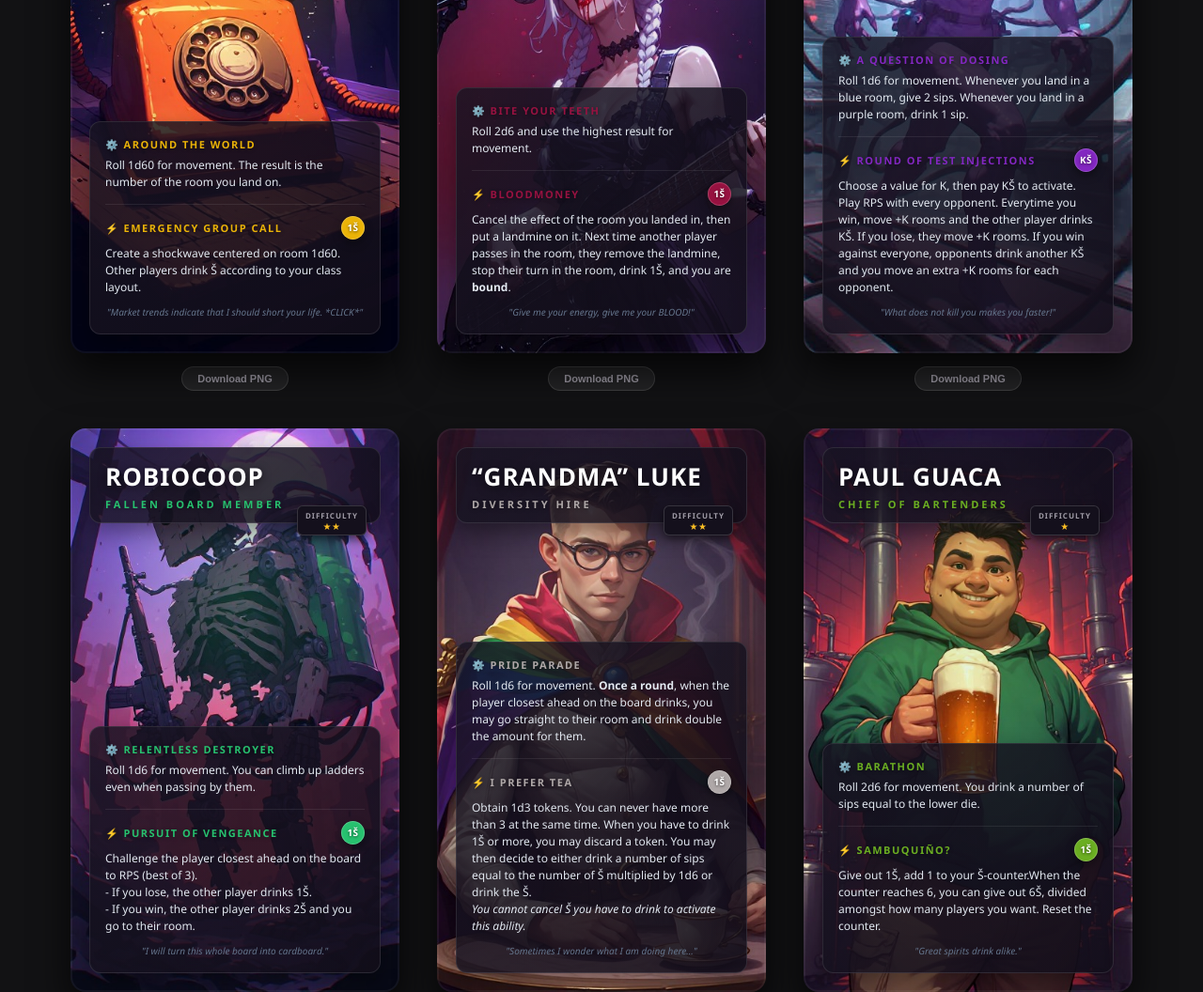
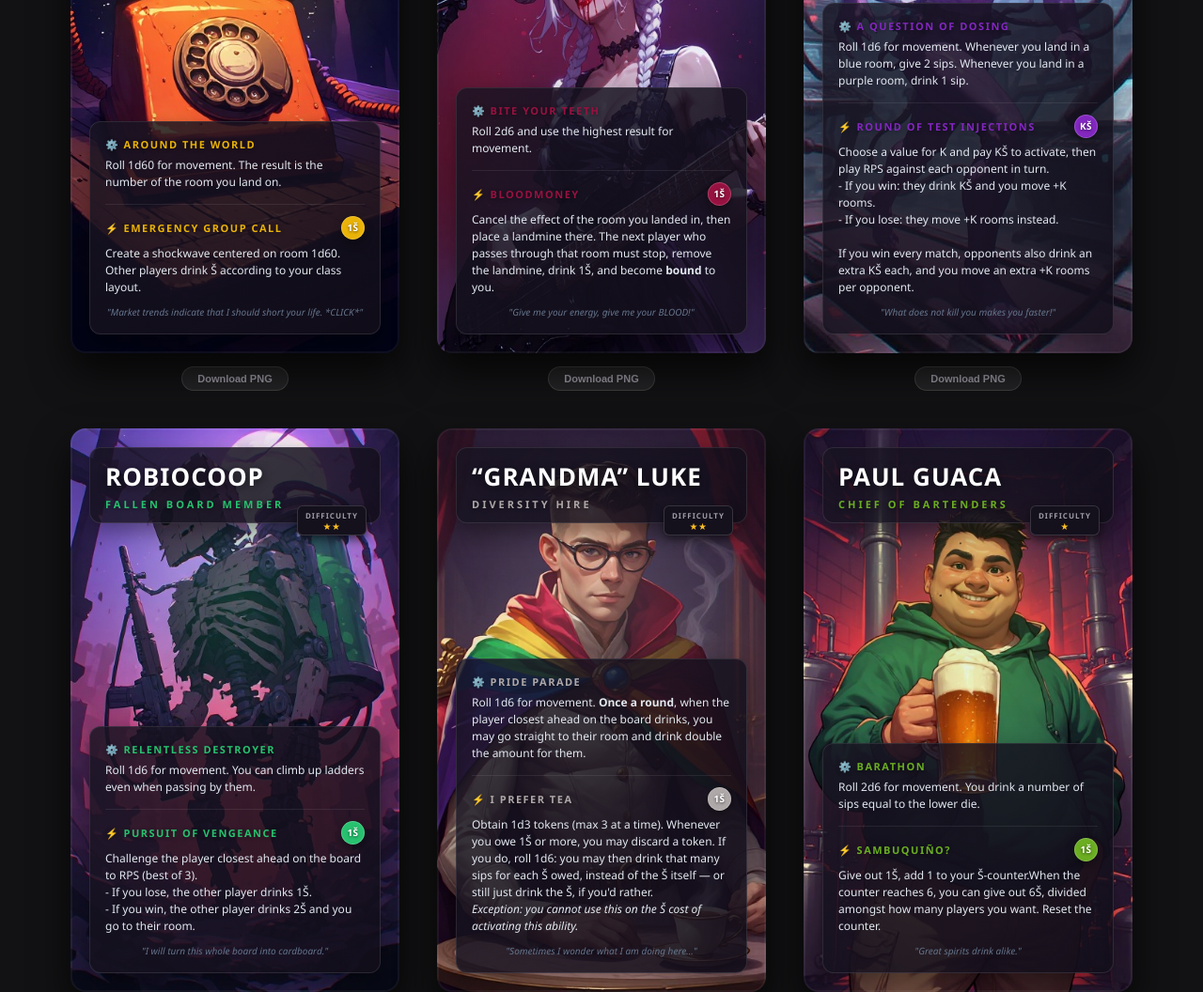
Before and after one commit to SwagPolice/titine-quest-the-game, a plain HTML site: page complete-version/classes/class_cards/baseline.html in a window 1280 px wide. Shown: the part 944-2000 px from the top of the page at 94% size. Drawn offline with nearby package versions, Linux system fonts and the light colour scheme.

Commit message:
Improve readability of Carnila, Turbo Killer, and Grandma Luke card text
Fixes an ambiguous pronoun in Carnila's ability (who becomes bound to
whom), reformats Turbo Killer's win/lose outcomes as bullets to match
Robiocoop's card, and tightens Grandma Luke's token-swap wording
without losing the roll-then-decide gamble.

```diff
--- a/complete-version/classes/class_cards/baseline.html
+++ b/complete-version/classes/class_cards/baseline.html
@@ -304,7 +304,7 @@
         traitDesc: "Roll 2d6 and use the highest result for movement.",
         abilityName: "BLOODMONEY",
         abilityCost: "1Š",
-        abilityDesc: "Cancel the effect of the room you landed in, then put a landmine on it. Next time another player passes in the room, they remove the landmine, stop their turn in the room, drink 1Š, and you are <b>bound</b>.",
+        abilityDesc: "Cancel the effect of the room you landed in, then place a landmine there. The next player who passes through that room must stop, remove the landmine, drink 1Š, and become <b>bound</b> to you.",
         flavor: '"Give me your energy, give me your BLOOD!"'
       },
       {
@@ -317,7 +317,10 @@
         traitDesc: "Roll 1d6 for movement. Whenever you land in a blue room, give 2 sips. Whenever you land in a purple room, drink 1 sip.",
         abilityName: "Round of test injections",
         abilityCost: "KŠ",
-        abilityDesc: "Choose a value for K, then pay KŠ to activate. Play RPS with every opponent. Everytime you win, move +K rooms and the other player drinks KŠ. If you lose, they move +K rooms. If you win against everyone, opponents drink another KŠ and you move an extra +K rooms for each opponent.",
+        abilityDesc: "Choose a value for K and pay KŠ to activate, then play RPS against each opponent in turn.\n" +
+                "<br>- If you win: they drink KŠ and you move +K rooms.\n" +
+                "<br>- If you lose: they move +K rooms instead.\n" +
+                "<br><br>If you win every match, opponents also drink an extra KŠ each, and you move an extra +K rooms per opponent.",
         flavor: '"What does not kill you makes you faster!"'
       },
       {
@@ -345,7 +348,7 @@
         traitDesc: "Roll 1d6 for movement. <b>Once a round</b>, when the player closest ahead on the board drinks, you may go straight to their room and drink double the amount for them.",
         abilityName: "I Prefer Tea",
         abilityCost: "1Š",
-        abilityDesc: "Obtain 1d3 tokens. You can never have more than 3 at the same time. When you have to drink 1Š or more, you may discard a token. You may then decide to either drink a number of sips equal to the number of Š multiplied by 1d6 or drink the Š. <br><i>You cannot cancel Š you have to drink to activate this ability.</i>",
+        abilityDesc: "Obtain 1d3 tokens (max 3 at a time). Whenever you owe 1Š or more, you may discard a token. If you do, roll 1d6: you may then drink that many sips for each Š owed, instead of the Š itself — or still just drink the Š, if you'd rather. <br><i>Exception: you cannot use this on the Š cost of activating this ability.</i>",
         flavor: '"Sometimes I wonder what I am doing here..."'
       },
       {
```
